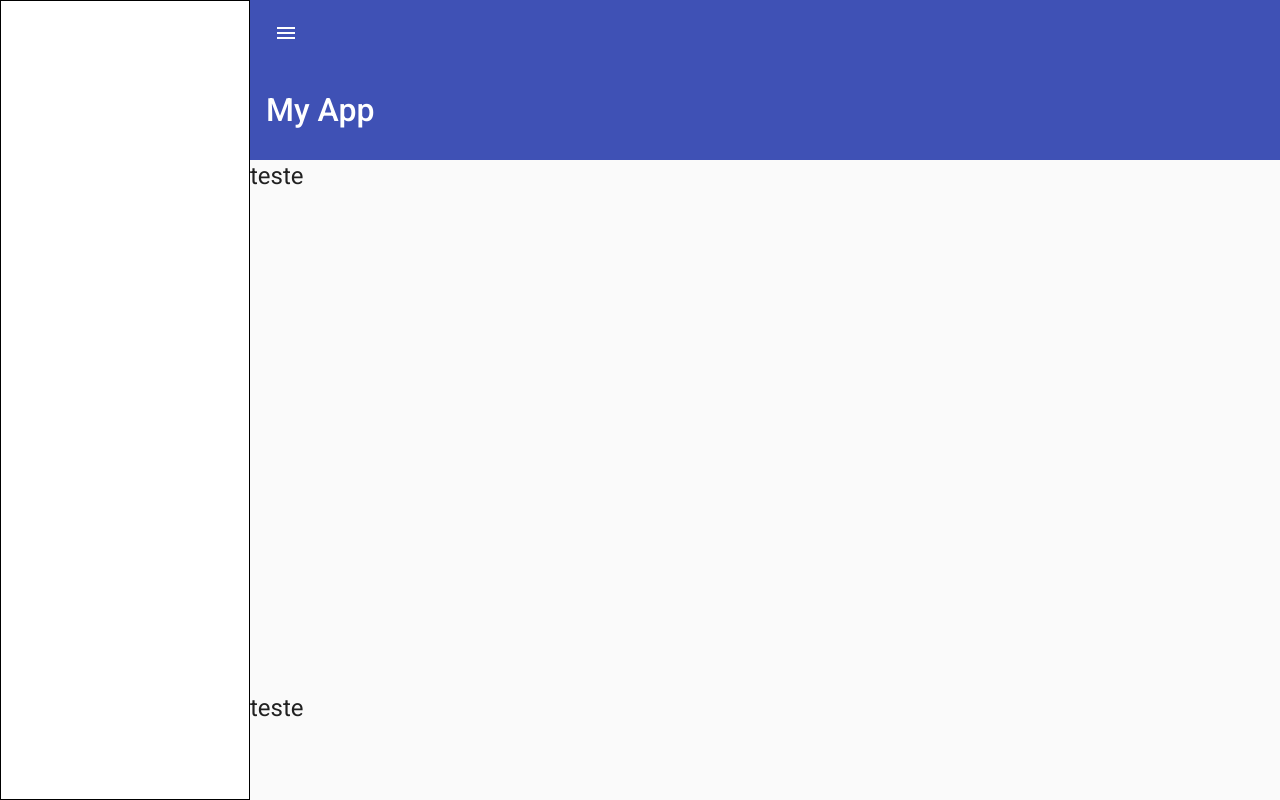
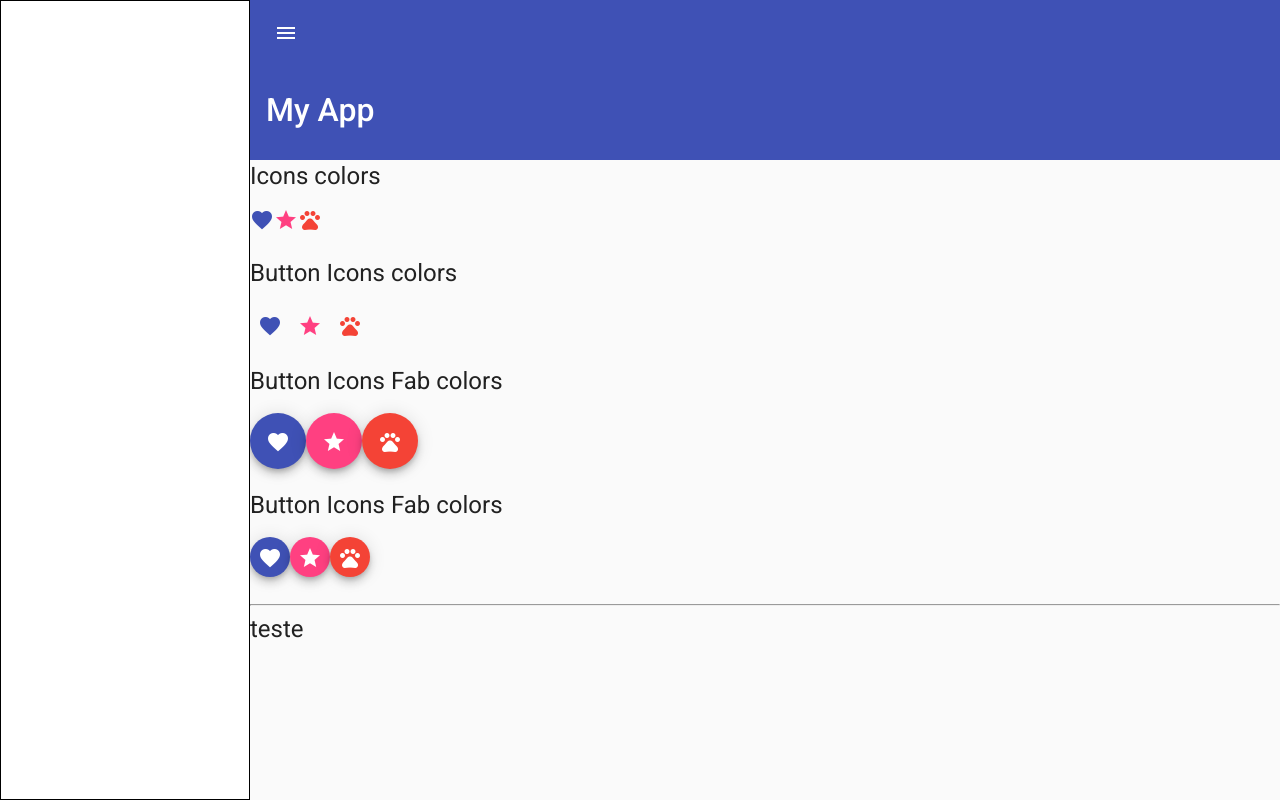
Before and after one commit to Ismadrade/angular-material, an Angular app: page / in a window 1280 px wide. Built offline with nearby package versions, Linux system fonts and the light colour scheme.

Commit message:
feat: created button component.

```diff
--- a/src/app/app.component.html
+++ b/src/app/app.component.html
@@ -26,6 +26,7 @@
     <mat-toolbar class="toolbar-submenu" color="primary">
         <span *ngIf="!popText">My App</span>
     </mat-toolbar>
+    <app-buttons-icons></app-buttons-icons>
     <h1 class="title">teste</h1>
     <h1 class="title">teste</h1>
     <h1 class="title">teste</h1>
--- a/src/app/app.module.ts
+++ b/src/app/app.module.ts
@@ -5,11 +5,13 @@
 import { AppComponent } from './app.component';
 import { BrowserAnimationsModule } from '@angular/platform-browser/animations';
 import { MaterialModule } from './Material/Material.module';
+import { ButtonsIconsComponent } from './buttons-icons/buttons-icons.component';
 
 @NgModule({
   declarations: [
-    AppComponent
-  ],
+    AppComponent,
+    ButtonsIconsComponent
+   ],
   imports: [
     BrowserModule,
     AppRoutingModule,
--- /dev/null
+++ b/src/app/buttons-icons/buttons-icons.component.html
@@ -0,0 +1,47 @@
+<div>
+  <h1>Icons colors</h1>
+  <mat-icon color="primary">favorite</mat-icon>
+  <mat-icon color="accent">star</mat-icon>
+  <mat-icon color="warn">pets</mat-icon>
+</div>
+<br/>
+<div>
+  <h1>Button Icons colors</h1>
+  <button mat-icon-button color="primary">
+    <mat-icon>favorite</mat-icon>
+  </button>
+  <button mat-icon-button color="accent">
+    <mat-icon>star</mat-icon>
+  </button>
+  <button mat-icon-button color="warn">
+    <mat-icon>pets</mat-icon>
+  </button>
+</div>
+<br/>
+<div>
+  <h1>Button Icons Fab colors</h1>
+  <button mat-fab color="primary">
+    <mat-icon>favorite</mat-icon>
+  </button>
+  <button mat-fab color="accent">
+    <mat-icon>star</mat-icon>
+  </button>
+  <button mat-fab color="warn">
+    <mat-icon>pets</mat-icon>
+  </button>
+</div>
+<br/>
+<div>
+  <h1>Button Icons Fab colors</h1>
+  <button mat-mini-fab color="primary">
+    <mat-icon>favorite</mat-icon>
+  </button>
+  <button mat-mini-fab color="accent">
+    <mat-icon>star</mat-icon>
+  </button>
+  <button mat-mini-fab color="warn">
+    <mat-icon>pets</mat-icon>
+  </button>
+</div>
+<br/>
+<hr>
--- /dev/null
+++ b/src/app/buttons-icons/buttons-icons.component.ts
@@ -0,0 +1,15 @@
+import { Component, OnInit } from '@angular/core';
+
+@Component({
+  selector: 'app-buttons-icons',
+  templateUrl: './buttons-icons.component.html',
+  styleUrls: ['./buttons-icons.component.scss']
+})
+export class ButtonsIconsComponent implements OnInit {
+
+  constructor() { }
+
+  ngOnInit() {
+  }
+
+}
```
Also changed, not shown: src/app/buttons-icons/buttons-icons.component.scss (added).
